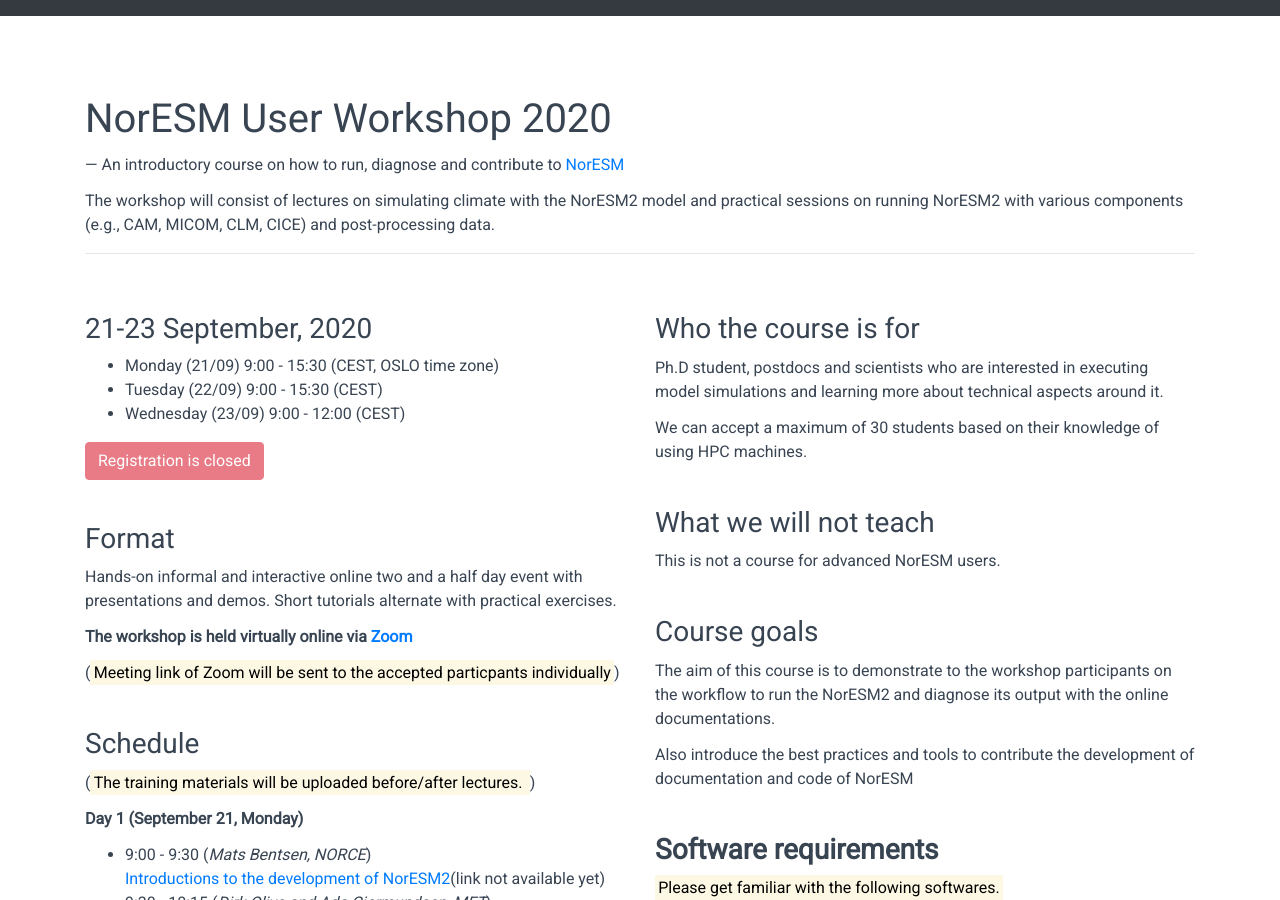
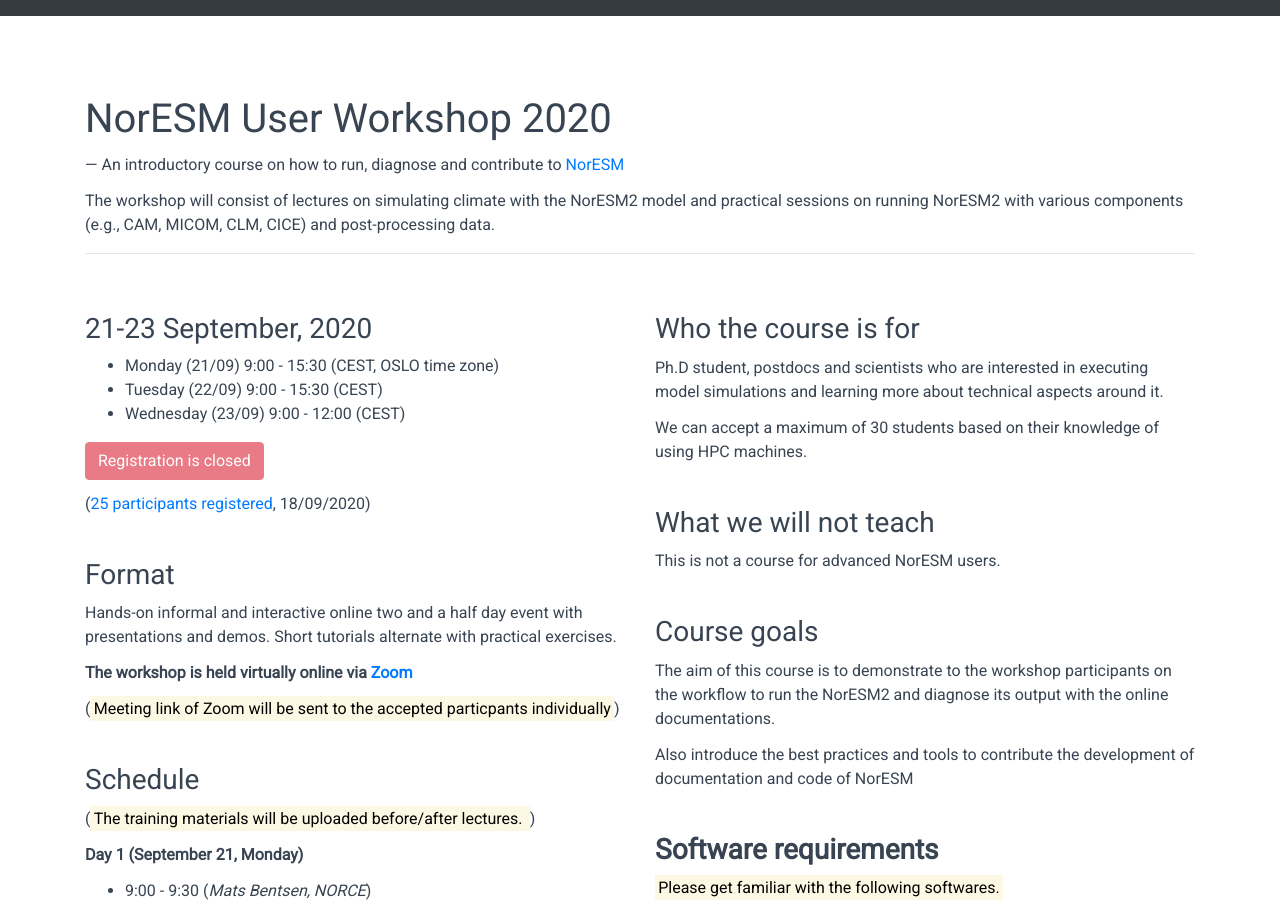
Before and after one commit to hsode/INES_workshop_2020, a Jekyll site: the page built from index.md, in a window 1280 px wide and 900 px high. Built offline with Jekyll 4.4.1, drawn with Linux system fonts in a browser that asks for light colours; comment, search, counter and statistics services are not loaded.

Commit message:
update participants

```diff
--- a/left_column.md
+++ b/left_column.md
@@ -9,6 +9,8 @@
 <a class="btn btn-success" href="https://skjemaker.app.uib.no/view.php?id=8805572" data-mode="1" target="_blank">Register here</a>
 -->
 <a class="btn btn-danger disabled" href="#" data-mode="1" target="_blank">Registration is closed</a>
+
+([25 participants registered]({{ site.baseurl }}/participants/), 18/09/2020)
 
 ### Format
 
```
